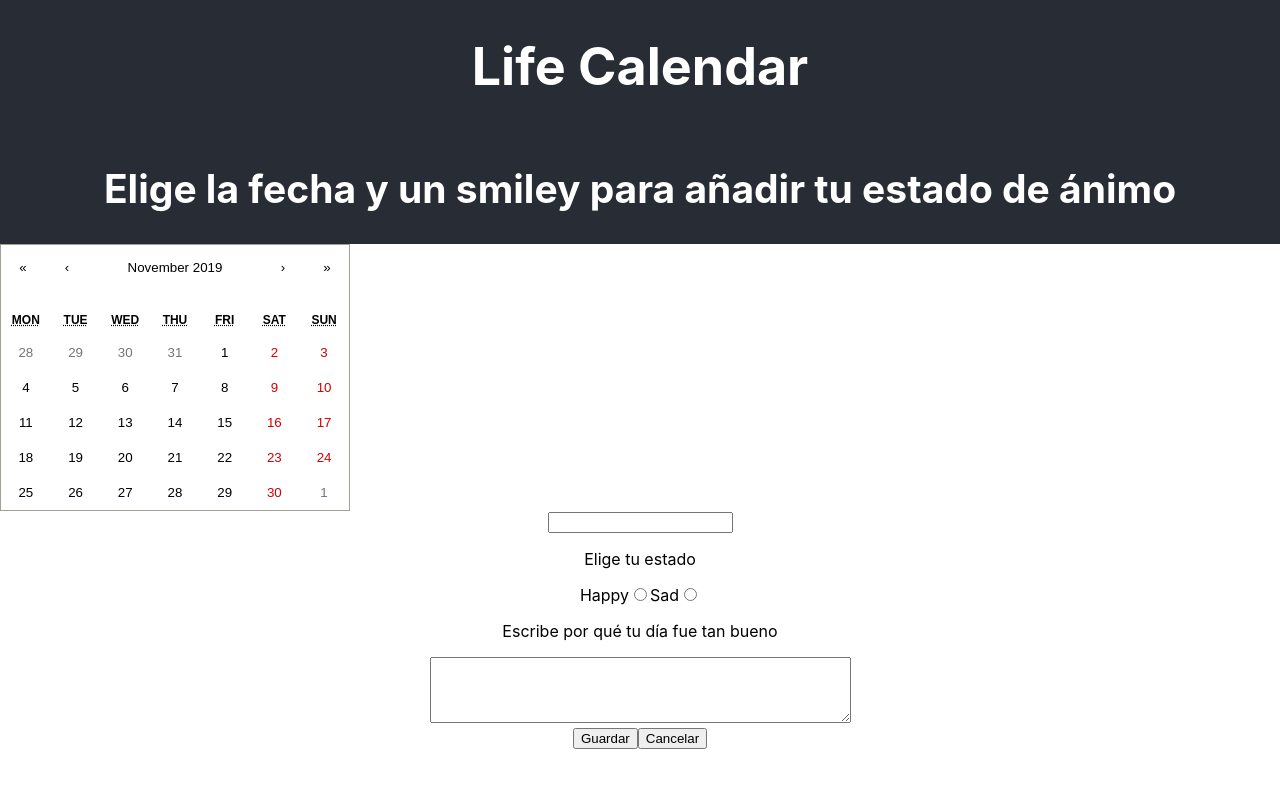
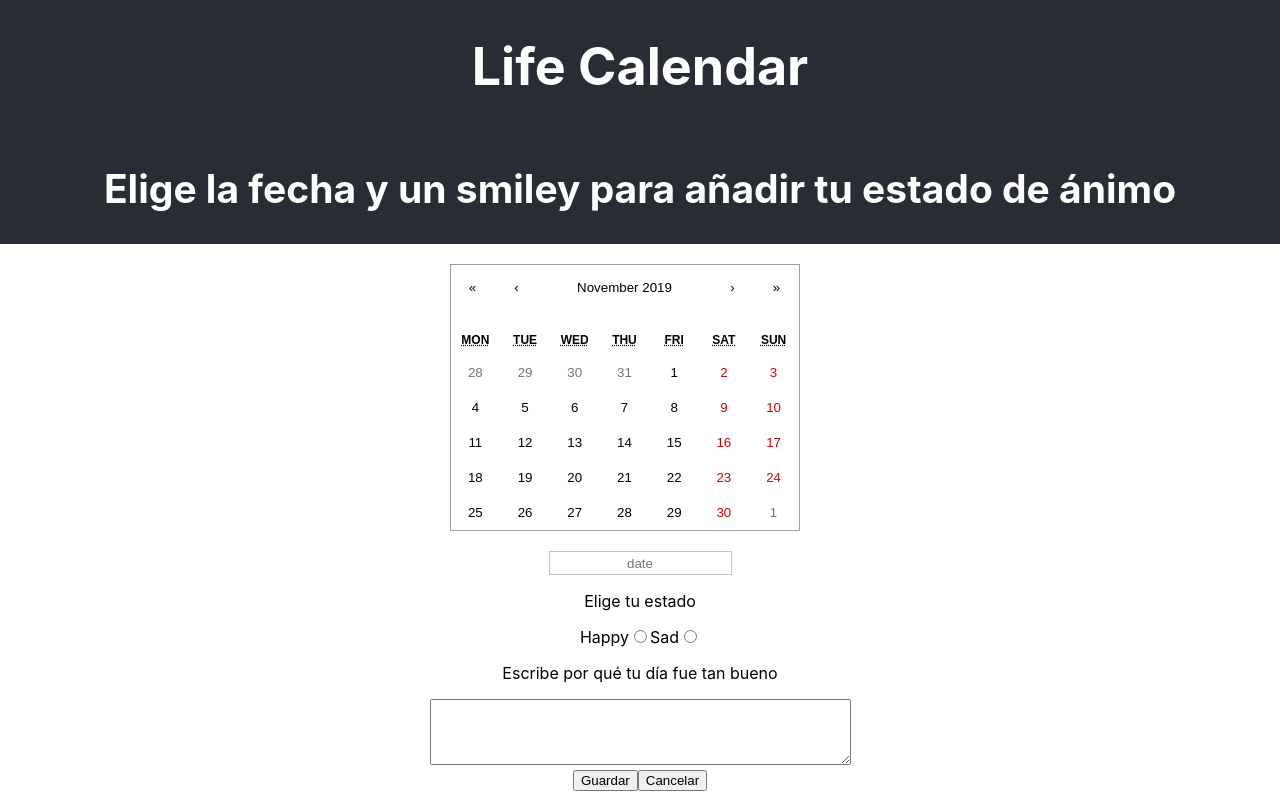
Before and after one commit to andreina-proyectos/formacion-online-life-calendar-andreina-proyectos, a React (Create React App) app: page /#/user-editor in a window 1280 px wide. Built offline with nearby package versions, Linux system fonts and the light colour scheme; sample sign-in values are in the browser's storage.

Commit message:
Change happy and sad face to emojis. Add syles

```diff
--- a/src/App.css
+++ b/src/App.css
@@ -22,7 +22,3 @@
 .history__list__day {
   display: inline;
 }
-
-.face {
-  display: inline;
-}
--- a/src/UserDaysEditor.js
+++ b/src/UserDaysEditor.js
@@ -1,5 +1,6 @@
 import React from 'react';
 import Calendar from 'react-calendar';
+import './UserDaysEditor.scss';
 import { Link } from 'react-router-dom';
 
 class UserDaysEditor extends React.Component {
@@ -42,7 +43,7 @@ class UserDaysEditor extends React.Component {
             <Calendar
               onChange={this.handleChangeCalendar}
             />
-            <input required id="inputUserDate" type="text" name="selected-date"/>
+            <input placeholder="date" required id="inputUserDate" type="text" name="selected-date"/>
               <div className="user-editor__radio">
                 <p className="user-editor__text">Elige tu estado</p>
                 <label htmlFor="happy">Happy</label>
--- /dev/null
+++ b/src/UserDaysEditor.scss
@@ -0,0 +1,20 @@
+.section__user-editor {
+  display: flex;
+  flex-direction: column;
+  justify-content: center;
+  align-items:center;
+}
+
+.react-calendar {
+  margin:20px;
+}
+
+#inputUserDate {
+  border: 1px solid rgba(128, 128, 128, 0.466);
+  height: 20px;
+  text-align: center;
+  ::placeholder{
+    color:rgba(128, 128, 128, 0.555);
+    text-align: center;
+  }
+}
--- a/src/UserDaysHistory.js
+++ b/src/UserDaysHistory.js
@@ -1,4 +1,5 @@
 import React from 'react';
+import './UserDaysHistory.scss';
 
 class UserDaysHistory extends React.Component {
   render() {
@@ -6,12 +7,12 @@ class UserDaysHistory extends React.Component {
       <li className="history__list__day">
         {this.props.objectData.status === "happy"?
           <p className="happy-face face">
-            {":)"}
+            &#128522;
           </p>
           :
           <p className="sad-face face">
-          {":("}
-        </p>
+            &#128532;
+          </p>
       }
       </li>
     )
--- /dev/null
+++ b/src/UserDaysHistory.scss
@@ -0,0 +1,9 @@
+.face {
+  display: inline;
+  font-size: 90px;
+}
+
+.history__list__day {
+  margin:10px;
+  padding: 10px;
+}
```
